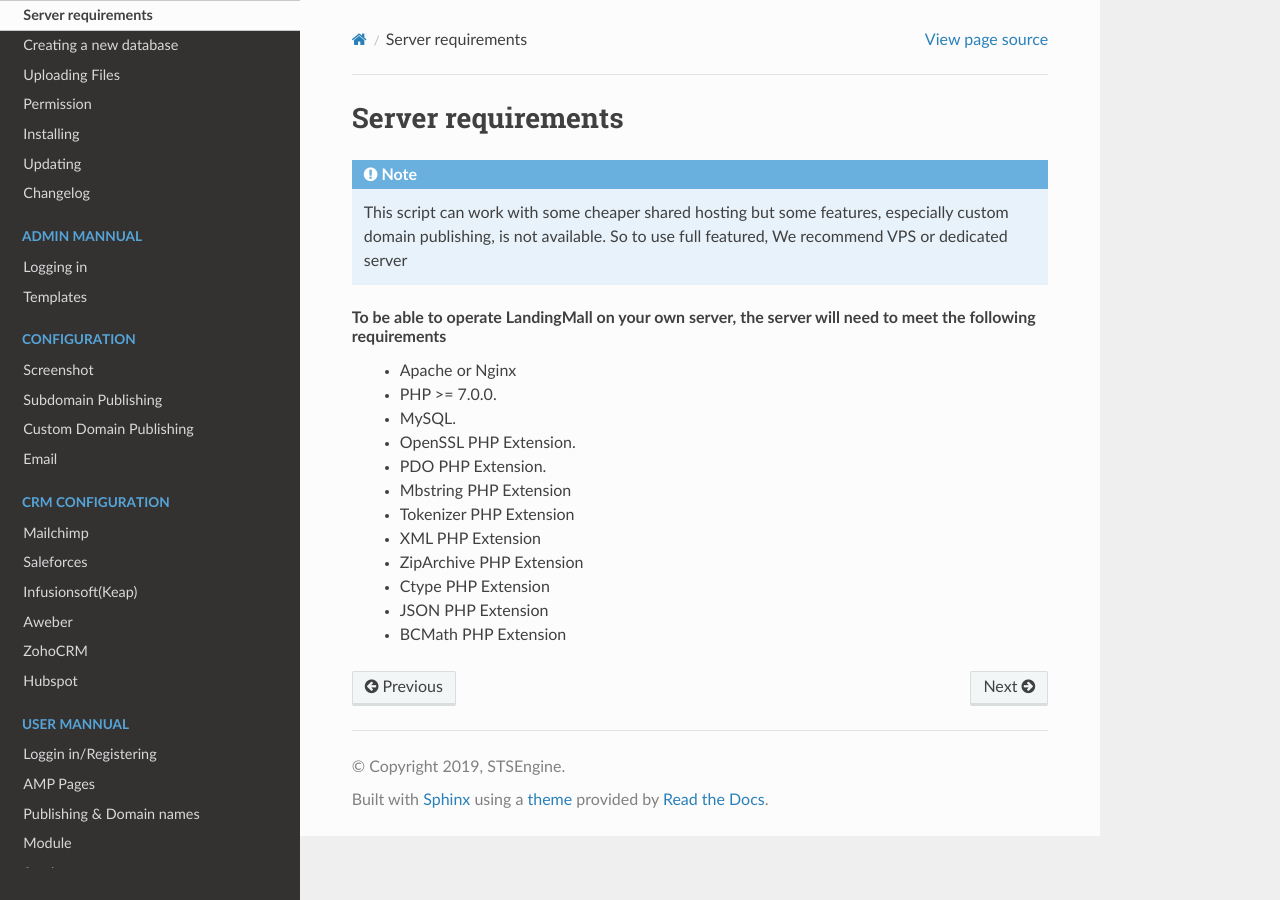
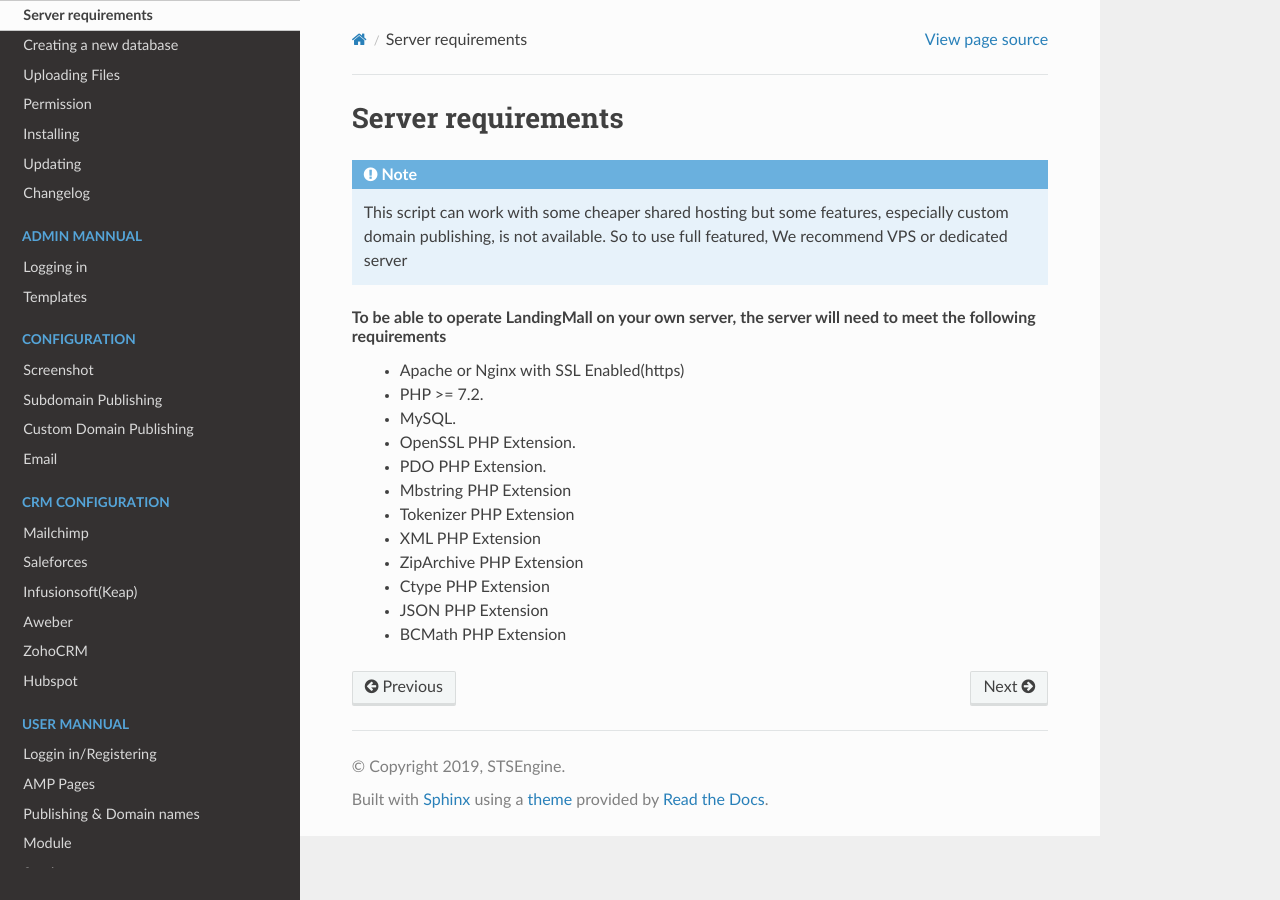
Before and after one commit to logozadocs/-ampbuilder-docs-en, a Sphinx documentation site: the page built from source/_install/requirement.rst, in a window 1280 px wide. Built offline with Sphinx 7.4.7 and the Read the Docs theme 2.0.0, drawn with Linux system fonts in a browser that asks for light colours.

Commit message:
no message

```diff
--- a/source/_install/file_permission.rst
+++ b/source/_install/file_permission.rst
@@ -5,3 +5,4 @@ Change permisson of following files and folders:
  - .env(666)
  - storage(775)
  - bootstrap/cache(775)
+ - public(775)
--- a/source/_install/requirement.rst
+++ b/source/_install/requirement.rst
@@ -4,8 +4,8 @@ Server requirements
 .. Note:: This script can work with some cheaper shared hosting but some features, especially custom domain publishing, is not available. So to use full featured, We recommend VPS or dedicated server
 
 To be able to operate LandingMall on your own server, the server will need to meet the following requirements
- - Apache or Nginx
- - PHP >= 7.0.0.
+ - Apache or Nginx with SSL Enabled(https)
+ - PHP >= 7.2.
  - MySQL.
  - OpenSSL PHP Extension.
  - PDO PHP Extension.
```
